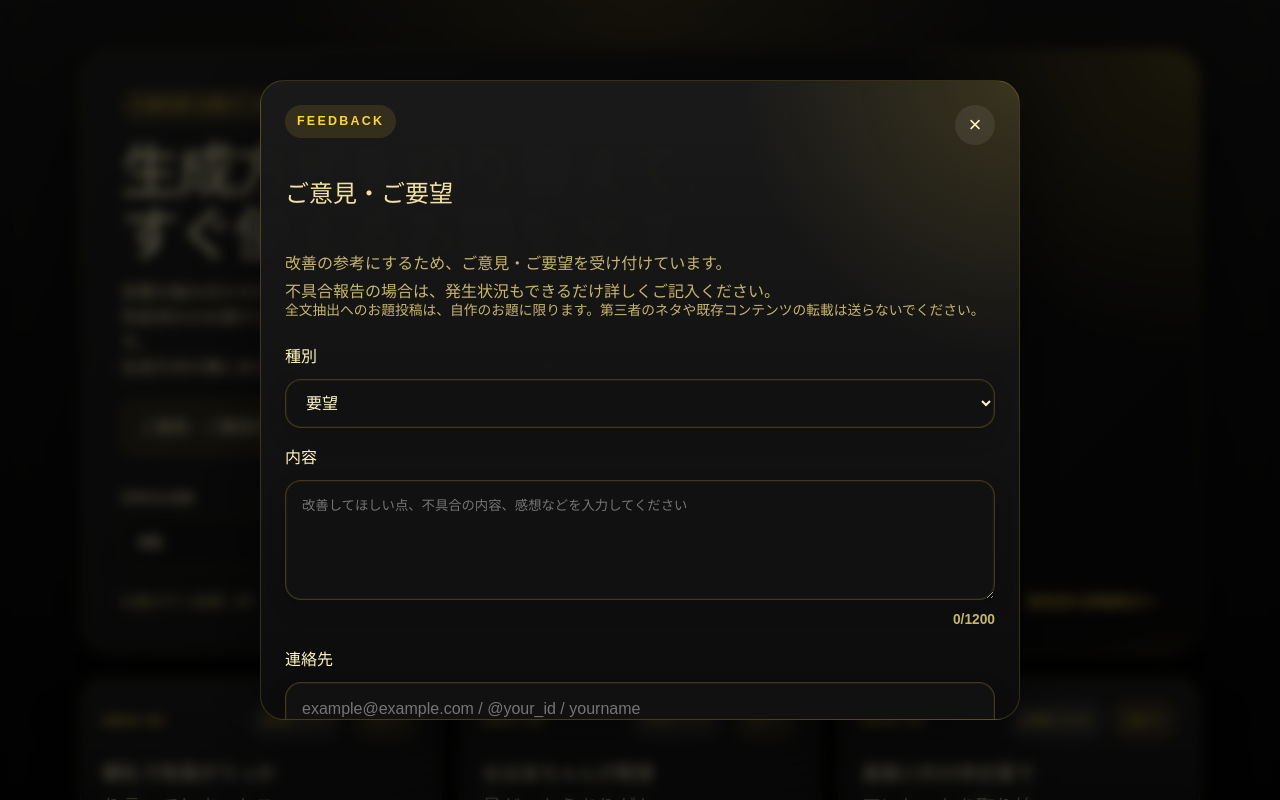
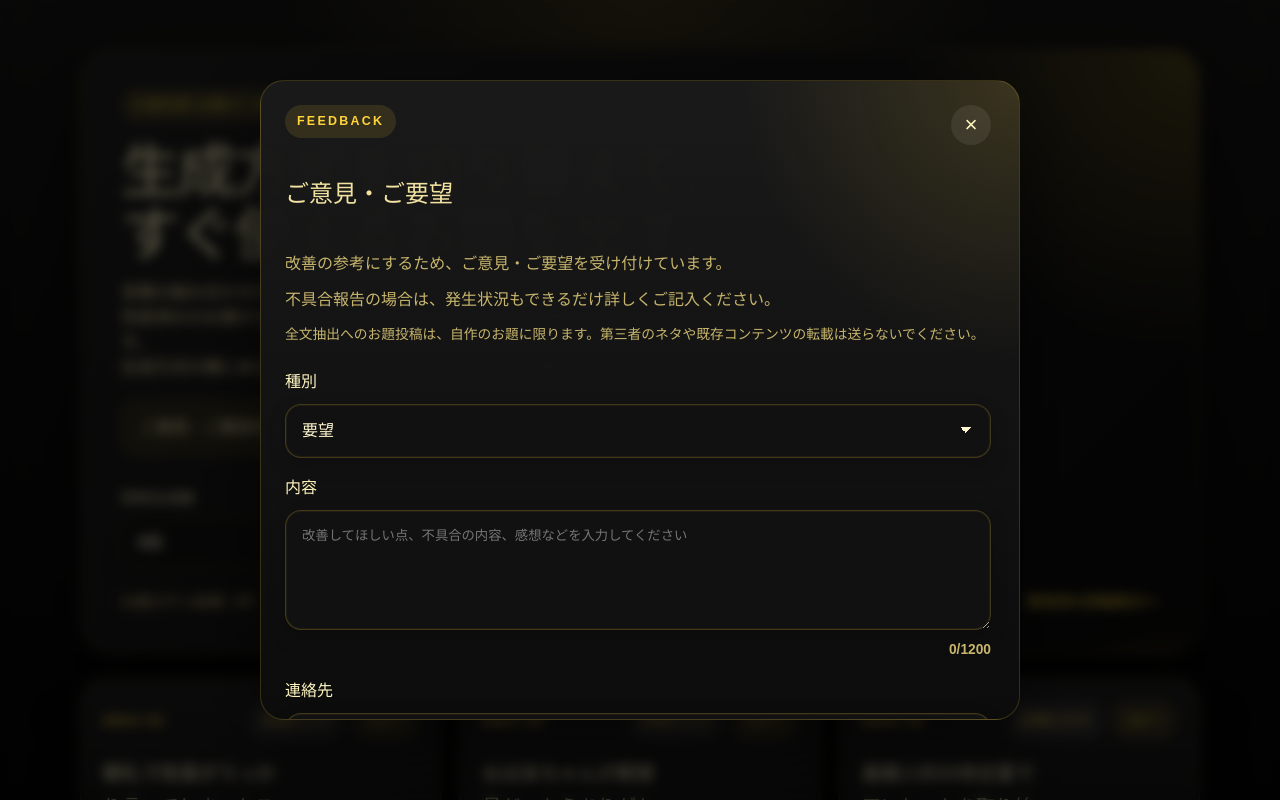
Before and after one commit to Mount-Book/Random-Topic-Generator, a React (Vite) app: page / in a window 1280 px wide. Both pictures are taken after a click on the button "ご意見・ご要望を送る". Shown: the top 800 px of the page. Built offline with nearby package versions, Linux system fonts and the light colour scheme.

Commit message:
UIの修正、入力項目の追加

```diff
--- a/src/features/topics/components/FeedbackModal.tsx
+++ b/src/features/topics/components/FeedbackModal.tsx
@@ -3,6 +3,7 @@ import { useEffect, useState, type FormEvent } from "react";
 const FEEDBACK_MESSAGE_MAX_LENGTH = 1200;
 const FEEDBACK_REPRODUCTION_MAX_LENGTH = 1200;
 const FEEDBACK_CONTACT_MAX_LENGTH = 120;
+const FEEDBACK_AUTHOR_NAME_MAX_LENGTH = 60;
 const FEEDBACK_ANONYMOUS_ID_KEY = "feedback-anonymous-id";
 
 const feedbackTypeOptions = [
@@ -17,6 +18,7 @@ type FeedbackType = (typeof feedbackTypeOptions)[number]["value"];
 type FeedbackFormState = {
   type: FeedbackType;
   message: string;
+  authorName: string;
   reproductionSteps: string;
   contact: string;
   includeDiagnostics: boolean;
@@ -33,6 +35,7 @@ type FeedbackModalProps = {
 const createInitialFormState = (): FeedbackFormState => ({
   type: "request",
   message: "",
+  authorName: "",
   reproductionSteps: "",
   contact: "",
   includeDiagnostics: true,
@@ -50,20 +53,18 @@ const isValidContact = (value: string) => {
   }
 
   const emailPattern = /^[^\s@]+@[^\s@]+\.[^\s@]+$/;
-  const xPattern = /^@?[A-Za-z0-9_]{1,15}$/;
-  const discordPattern =
-    /^(?:@?[A-Za-z0-9_.]{2,32}|[A-Za-z0-9_.]{2,32}#[0-9]{4})$/;
+  const genericContactPattern = /^[^\r\n<>]{2,120}$/u;
 
   return (
     emailPattern.test(trimmed) ||
-    xPattern.test(trimmed) ||
-    discordPattern.test(trimmed)
+    (!trimmed.includes("://") && genericContactPattern.test(trimmed))
   );
 };
 
 const validateForm = (form: FeedbackFormState): FeedbackFormErrors => {
   const errors: FeedbackFormErrors = {};
   const message = sanitizeText(form.message);
+  const authorName = sanitizeText(form.authorName);
   const reproductionSteps = sanitizeText(form.reproductionSteps);
 
   if (!message) {
@@ -79,11 +80,18 @@ const validateForm = (form: FeedbackFormState): FeedbackFormErrors => {
     errors.reproductionSteps = `再現手順は${FEEDBACK_REPRODUCTION_MAX_LENGTH}文字以内で入力してください。`;
   }
 
+  if (
+    form.type === "topic-submission" &&
+    authorName.length > FEEDBACK_AUTHOR_NAME_MAX_LENGTH
+  ) {
+    errors.authorName = `作者名は${FEEDBACK_AUTHOR_NAME_MAX_LENGTH}文字以内で入力してください。`;
+  }
+
   if (form.contact.trim().length > FEEDBACK_CONTACT_MAX_LENGTH) {
     errors.contact = `連絡先は${FEEDBACK_CONTACT_MAX_LENGTH}文字以内で入力してください。`;
   } else if (!isValidContact(form.contact)) {
     errors.contact =
-      "連絡先はメールアドレス、X ID、または Discord ID の形式で入力してください。";
+      "連絡先はメールアドレス、または連絡可能なアカウント名を入力してください。";
   }
 
   return errors;
@@ -188,6 +196,7 @@ export const FeedbackModal = ({ isOpen, onClose }: FeedbackModalProps) => {
         body: JSON.stringify({
           type: form.type,
           message: sanitizeText(form.message),
+          authorName: sanitizeText(form.authorName),
           reproductionSteps: sanitizeText(form.reproductionSteps),
           contact: form.contact.trim(),
           honeypot: form.honeypot,
@@ -254,6 +263,7 @@ export const FeedbackModal = ({ isOpen, onClose }: FeedbackModalProps) => {
         aria-labelledby="feedback-modal-title"
         onClick={(event) => event.stopPropagation()}
       >
+        <div className="feedback-modal-inner">
           <div className="info-modal-header">
             <div>
               <p className="eyebrow">Feedback</p>
@@ -269,14 +279,13 @@ export const FeedbackModal = ({ isOpen, onClose }: FeedbackModalProps) => {
             </button>
           </div>
 
-        <p className="feedback-modal-copy">
-          改善の参考にするため、ご意見・ご要望を受け付けています。
-          <br />
-          不具合報告の場合は、発生状況もできるだけ詳しくご記入ください。
-        </p>
-        <p className="feedback-toggle-hint">
+          <div className="feedback-modal-copy">
+            <p>改善の参考にするため、ご意見・ご要望を受け付けています。</p>
+            <p>不具合報告の場合は、発生状況もできるだけ詳しくご記入ください。</p>
+            <p className="feedback-modal-note">
               全文抽出へのお題投稿は、自作のお題に限ります。第三者のネタや既存コンテンツの転載は送らないでください。
             </p>
+          </div>
 
           <form className="feedback-form" onSubmit={handleSubmit}>
             <label className="feedback-field">
@@ -313,6 +322,30 @@ export const FeedbackModal = ({ isOpen, onClose }: FeedbackModalProps) => {
               ) : null}
             </label>
 
+            {form.type === "topic-submission" ? (
+              <label className="feedback-field">
+                <span>作者名</span>
+                <input
+                  type="text"
+                  value={form.authorName}
+                  onChange={(event) =>
+                    updateField("authorName", event.target.value)
+                  }
+                  maxLength={FEEDBACK_AUTHOR_NAME_MAX_LENGTH}
+                  placeholder="お名前・ペンネーム"
+                  aria-invalid={Boolean(errors.authorName)}
+                />
+                <small className="feedback-field-hint">
+                  任意です。無記入の場合は「作者：匿名」と記載します。
+                </small>
+                {errors.authorName ? (
+                  <span className="feedback-field-error">
+                    {errors.authorName}
+                  </span>
+                ) : null}
+              </label>
+            ) : null}
+
             {form.type === "bug" ? (
               <label className="feedback-field">
                 <span>再現手順</span>
@@ -347,12 +380,12 @@ export const FeedbackModal = ({ isOpen, onClose }: FeedbackModalProps) => {
                 value={form.contact}
                 onChange={(event) => updateField("contact", event.target.value)}
                 maxLength={FEEDBACK_CONTACT_MAX_LENGTH}
-              placeholder="example@example.com / @your_id / yourname"
+                placeholder="example@example.com / @your_id / VRChat名"
                 aria-invalid={Boolean(errors.contact)}
               />
               <small className="feedback-field-hint">
-              任意です。メールアドレス、X ID、Discord ID
-              のいずれかを入力できます。
+                任意です。メールアドレス、X ID、Discord
+                ID、VRChatアカウント名など、連絡可能な情報を入力できます。
               </small>
               {errors.contact ? (
                 <span className="feedback-field-error">{errors.contact}</span>
@@ -415,5 +448,6 @@ export const FeedbackModal = ({ isOpen, onClose }: FeedbackModalProps) => {
           </form>
         </div>
       </div>
+    </div>
   );
 };
--- a/src/styles/hero.css
+++ b/src/styles/hero.css
@@ -280,12 +280,14 @@
   max-height: min(80vh, 720px);
   overflow: auto;
   padding: 24px;
+  padding-right: 18px;
   border: 1px solid rgba(255, 212, 59, 0.18);
   border-radius: 24px;
   background:
     radial-gradient(circle at top right, rgba(255, 212, 59, 0.14), transparent 28%),
     linear-gradient(180deg, rgba(26, 26, 26, 0.98), rgba(12, 12, 12, 0.98));
   box-shadow: 0 24px 80px rgba(0, 0, 0, 0.45);
+  scrollbar-gutter: stable;
 }
 
 .info-modal-header {
@@ -383,12 +385,28 @@
 
 .feedback-modal {
   width: min(760px, 100%);
+  overflow: auto;
+}
+
+.feedback-modal-inner {
+  display: grid;
+  min-width: 0;
 }
 
 .feedback-modal-copy {
+  display: grid;
+  gap: 8px;
   margin-top: 18px;
   color: var(--muted-color);
   line-height: 1.8;
+}
+
+.feedback-modal-copy p {
+  margin: 0;
+}
+
+.feedback-modal-note {
+  font-size: 0.86rem;
 }
 
 .feedback-form {
@@ -424,6 +442,19 @@
 .feedback-field textarea {
   min-height: 120px;
   resize: vertical;
+}
+
+.feedback-field select {
+  appearance: none;
+  padding-right: 56px;
+  background-image:
+    linear-gradient(45deg, transparent 50%, #fff6cf 50%),
+    linear-gradient(135deg, #fff6cf 50%, transparent 50%);
+  background-position:
+    calc(100% - 24px) calc(50% - 1px),
+    calc(100% - 18px) calc(50% - 1px);
+  background-repeat: no-repeat;
+  background-size: 6px 6px, 6px 6px;
 }
 
 .feedback-field select:hover,
@@ -527,18 +558,51 @@
 .info-modal,
 .feedback-field textarea {
   scrollbar-width: thin;
-  scrollbar-color: rgba(255, 212, 59, 0.52) rgba(255, 212, 59, 0.08);
+  scrollbar-color: rgba(255, 212, 59, 0.52) transparent;
 }
 
 .info-modal::-webkit-scrollbar,
 .feedback-field textarea::-webkit-scrollbar {
-  width: 12px;
+  width: 10px;
+}
+
+.info-modal::-webkit-scrollbar-button,
+.feedback-field textarea::-webkit-scrollbar-button {
+  display: none;
+  width: 0;
+  height: 0;
+}
+
+.info-modal::-webkit-scrollbar-button:single-button,
+.feedback-field textarea::-webkit-scrollbar-button:single-button {
+  display: none;
+  width: 0;
+  height: 0;
+  background: transparent;
+}
+
+.info-modal::-webkit-scrollbar-button:single-button:vertical:decrement,
+.info-modal::-webkit-scrollbar-button:single-button:vertical:increment,
+.feedback-field textarea::-webkit-scrollbar-button:single-button:vertical:decrement,
+.feedback-field textarea::-webkit-scrollbar-button:single-button:vertical:increment {
+  display: block;
+  width: 0;
+  height: 0;
+  background: transparent;
+  border: none;
+}
+
+.info-modal::-webkit-scrollbar-corner,
+.feedback-field textarea::-webkit-scrollbar-corner {
+  background: transparent;
 }
 
 .info-modal::-webkit-scrollbar-track,
 .feedback-field textarea::-webkit-scrollbar-track {
-  background: rgba(255, 212, 59, 0.08);
+  background: transparent;
+  border: 3px solid transparent;
   border-radius: 999px;
+  background-clip: padding-box;
 }
 
 .info-modal::-webkit-scrollbar-thumb,
@@ -562,7 +626,11 @@
   }
 
   .info-modal {
-    padding: 18px;
+    padding: 18px 14px 18px 18px;
+  }
+
+  .feedback-modal-scroll {
+    padding: 18px 10px 18px 18px;
   }
 
   .info-modal-card-header {
```
Also changed, not shown: 1 other file (tests, documents, lock files or other folders). Lines whose indentation alone changed are shown as unchanged.
